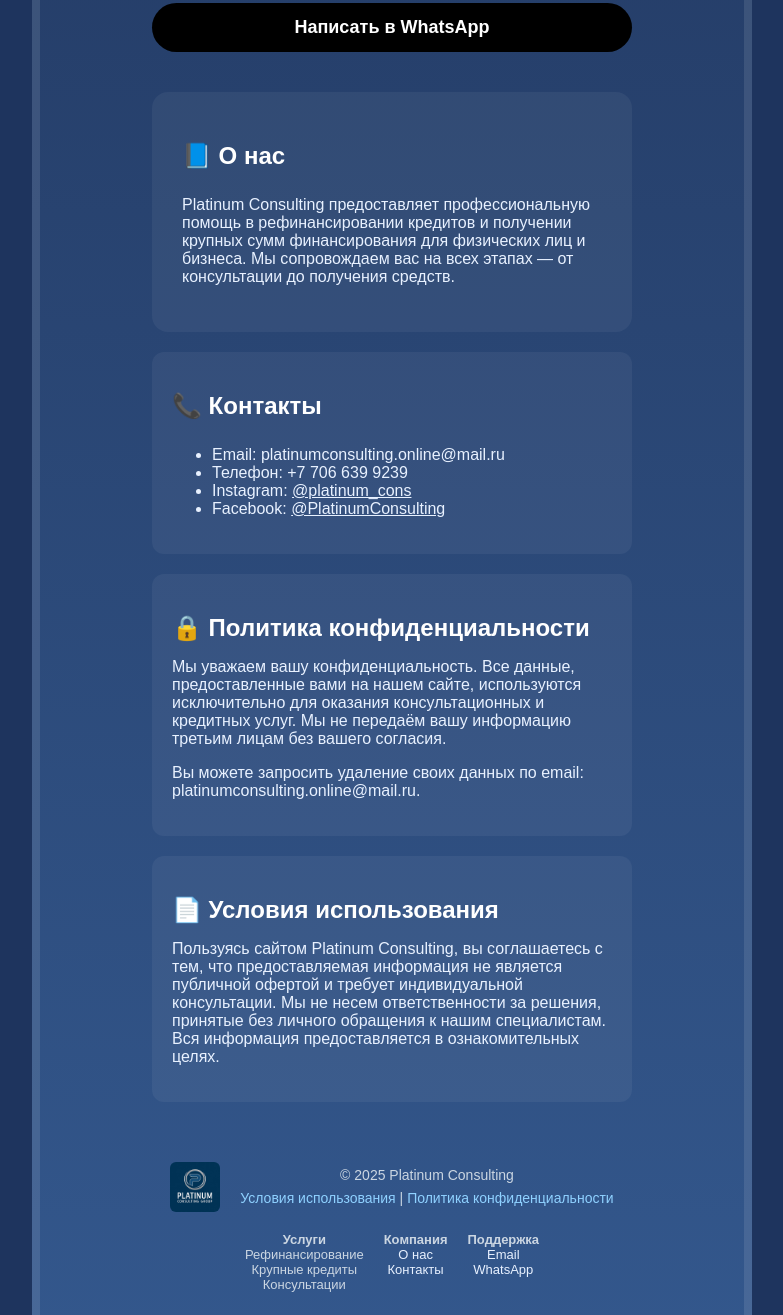
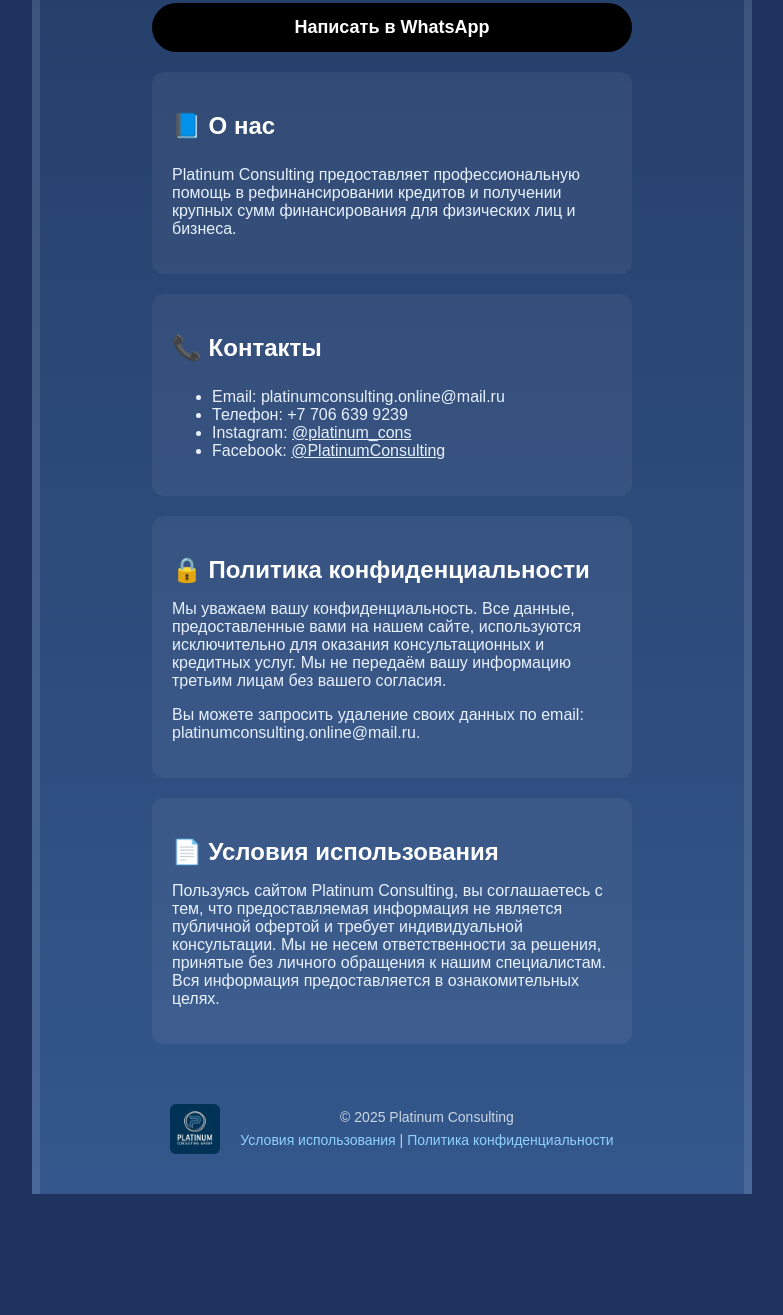
Before and after one commit to PeperoniMasturbini/platinum-site, a plain HTML site: page index.html in a window 1280 px wide. Shown: the part 792-2107 px from the top of the page, without its empty margins (248-1031 px from the left). After the commit the page ends 1986 px from the top, so only its background shows below. Drawn offline with Linux system fonts and the light colour scheme.

Commit message:
Update index.html

```diff
--- a/index.html
+++ b/index.html
@@ -145,13 +145,9 @@
       </a>
       <a class="btn" href="https://api.whatsapp.com/send/?phone=%2B77753346178&text&type=phone_number&app_absent=0" target="_blank">Написать в WhatsApp</a>
 
-      <section id="about" style="margin-top: 40px; background-color: rgba(255, 255, 255, 0.05); padding: 30px; border-radius: 16px;">
-        <div style="display: flex; flex-wrap: wrap; justify-content: space-between; gap: 40px; text-align: left;">
-          <div style="flex: 1; min-width: 220px;">
-            <h2 class="about-title">📘 О нас</h2>
-            <p>Platinum Consulting предоставляет профессиональную помощь в рефинансировании кредитов и получении крупных сумм финансирования для физических лиц и бизнеса. Мы сопровождаем вас на всех этапах — от консультации до получения средств.</p>
-          </div>
-        </div>
+      <section id="about">
+        <h2 class="about-title">📘 О нас</h2>
+        <p>Platinum Consulting предоставляет профессиональную помощь в рефинансировании кредитов и получении крупных сумм финансирования для физических лиц и бизнеса.</p>
       </section>
 
       <section id="contacts">
@@ -165,13 +161,13 @@
       </section>
 
       <section id="privacy">
-        <h2>🔒 Политика конфиденциальности</h2>
+        <h2 class="glow">🔒 Политика конфиденциальности</h2>
         <p>Мы уважаем вашу конфиденциальность. Все данные, предоставленные вами на нашем сайте, используются исключительно для оказания консультационных и кредитных услуг. Мы не передаём вашу информацию третьим лицам без вашего согласия.</p>
         <p>Вы можете запросить удаление своих данных по email: platinumconsulting.online@mail.ru.</p>
       </section>
 
       <section id="terms">
-        <h2>📄 Условия использования</h2>
+        <h2 class="glow">📄 Условия использования</h2>
         <p>Пользуясь сайтом Platinum Consulting, вы соглашаетесь с тем, что предоставляемая информация не является публичной офертой и требует индивидуальной консультации. Мы не несем ответственности за решения, принятые без личного обращения к нашим специалистам. Вся информация предоставляется в ознакомительных целях.</p>
       </section>
 
@@ -179,37 +175,17 @@
         <div style="display: flex; flex-direction: column; align-items: center; gap: 20px; padding: 20px 0;">
           <div style="display: flex; align-items: center; gap: 20px; flex-wrap: wrap; justify-content: center;">
             <img src="img/logo.png" alt="Logo" style="height: 50px; border-radius: 6px; transition: transform 0.3s, box-shadow 0.3s; cursor: pointer;">
-            <style>
-              img[alt='Logo']:hover {
-                transform: scale(1.05);
-                box-shadow: 0 4px 12px rgba(0, 0, 0, 0.3);
-              }
-            </style>
             <div style="font-size: 14px; line-height: 1.6;">
               <div>&copy; 2025 Platinum Consulting</div>
-              <div><a href="#terms" style="color: #8fd1ff; text-decoration: none;">Условия использования</a> | <a href="#privacy" style="color: #8fd1ff; text-decoration: none;">Политика конфиденциальности</a></div>
-            </div>
-          </div>
-          <div style="display: flex; gap: 20px; flex-wrap: wrap; justify-content: center; font-size: 13px;">
-            <div>
-              <strong>Услуги</strong><br>
-              Рефинансирование<br>
-              Крупные кредиты<br>
-              Консультации
-            </div>
-            <div>
-              <strong>Компания</strong><br>
-              <a href="javascript:void(0);" onclick="scrollToSectionAndAnimate('#about', '.about-title')" style="color: #e8f1ff; text-decoration: none;">О нас</a><br>
-              <a href="javascript:void(0);" onclick="scrollToSectionAndAnimate('#contacts', '.contacts-title')" style="color: #e8f1ff; text-decoration: none;">Контакты</a>
-            </div>
-            <div>
-              <strong>Поддержка</strong><br>
-              <a href="javascript:void(0);" onclick="scrollToSectionAndAnimate('#contacts', '.email-highlight')" style="color: #e8f1ff; text-decoration: none;">Email</a><br>
-              <a href="https://api.whatsapp.com/send/?phone=%2B77753346178&text&type=phone_number&app_absent=0" target="_blank" style="color: #e8f1ff; text-decoration: none;">WhatsApp</a>
+              <div>
+                <a href="javascript:void(0);" onclick="scrollToSectionAndAnimate('#terms', '#terms h2')" style="color: #8fd1ff; text-decoration: none;">Условия использования</a> |
+                <a href="javascript:void(0);" onclick="scrollToSectionAndAnimate('#privacy', '#privacy h2')" style="color: #8fd1ff; text-decoration: none;">Политика конфиденциальности</a>
+              </div>
             </div>
           </div>
         </div>
       </footer>
+
     </div>
   </div>
 </body>
```
